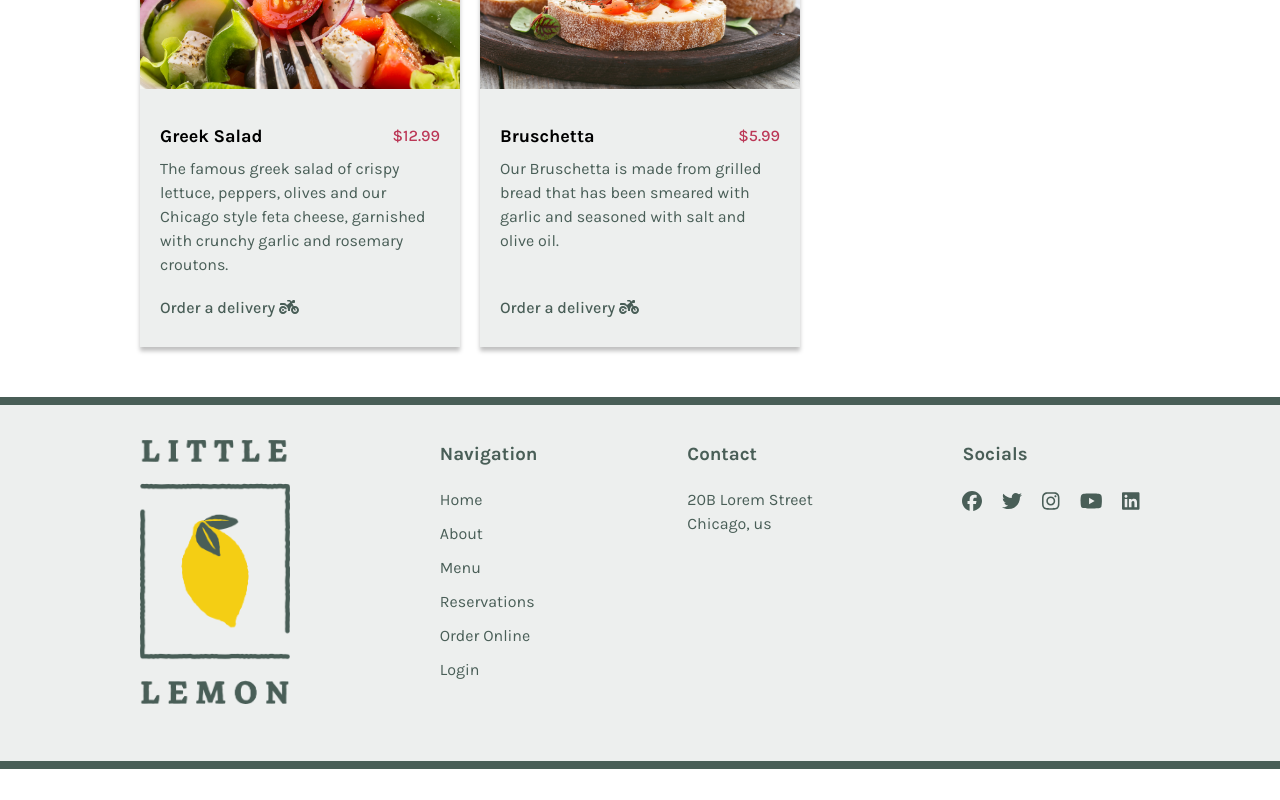
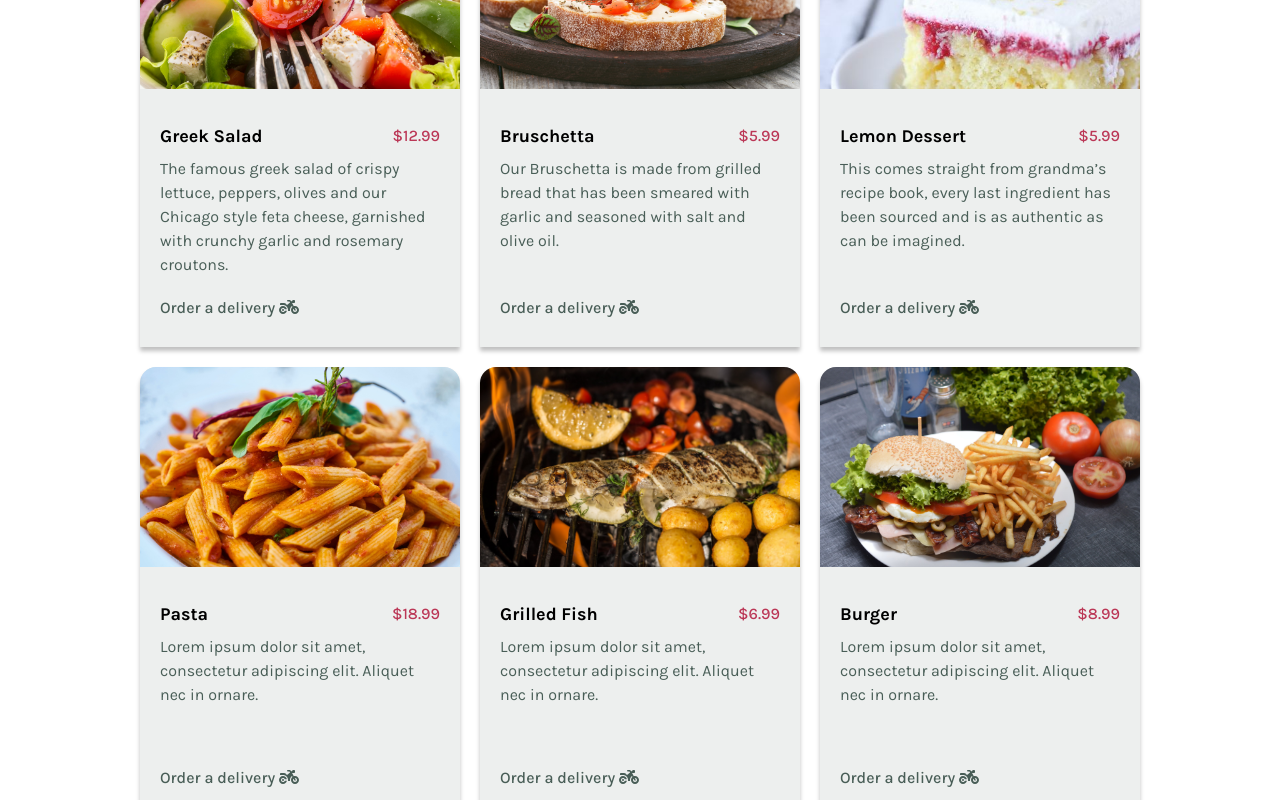
Before and after one commit to savvy1024/little-lemon, a React (Create React App) app: page / in a window 1280 px wide. Shown: the part 780-1580 px from the top of the page. Before the commit the page ends 1549 px from the top, so only its background shows below. Built offline with nearby package versions, Linux system fonts and the light colour scheme; a web font is replaced by a local one.

Commit message:
improve Special component

```diff
--- a/src/components/layout/Special.js
+++ b/src/components/layout/Special.js
@@ -3,6 +3,11 @@ import Container from "./Container";
 import GreekSalad from '../../assets/greek-salad.jpg'
 import Bruschetta from '../../assets/bruschetta.jpg'
 import SpecialsCard from "../cards/SpecialsCard";
+import LemonDessert from '../../assets/lemon-dessert.jpg'
+import Pasta from '../../assets/pasta.jpg';
+import GrilledFish from '../../assets/grilled-fiish.jpg';
+import Burger from '../../assets/burger.jpg';
+
 
 
 const Special=({header = true})=>{
@@ -18,6 +23,37 @@ const Special=({header = true})=>{
             image: Bruschetta,
             price: 5.99,
             description: 'Our Bruschetta is made from grilled bread that has been smeared with garlic and seasoned with salt and olive oil.',
+            link: '#',
+          },
+
+          {
+            name:'Lemon Dessert',
+            image:LemonDessert,
+            price:'5.99',
+            description:'This comes straight from grandma’s recipe book, every last ingredient has been sourced and is as authentic as can be imagined.',
+            link:'#',
+
+          },
+          {
+            name: 'Pasta',
+            image: Pasta,
+            price: 18.99,
+            description: 'Lorem ipsum dolor sit amet, consectetur adipiscing elit. Aliquet nec in ornare.',
+            link: '#',
+          },
+          {
+            name: 'Grilled Fish',
+            image: GrilledFish,
+            price: 6.99,
+            description: 'Lorem ipsum dolor sit amet, consectetur adipiscing elit. Aliquet nec in ornare.',
+            link: '#',
+          },
+
+          {
+            name: 'Burger',
+            image: Burger,
+            price: 8.99,
+            description: 'Lorem ipsum dolor sit amet, consectetur adipiscing elit. Aliquet nec in ornare.',
             link: '#',
           },
     ]
```
